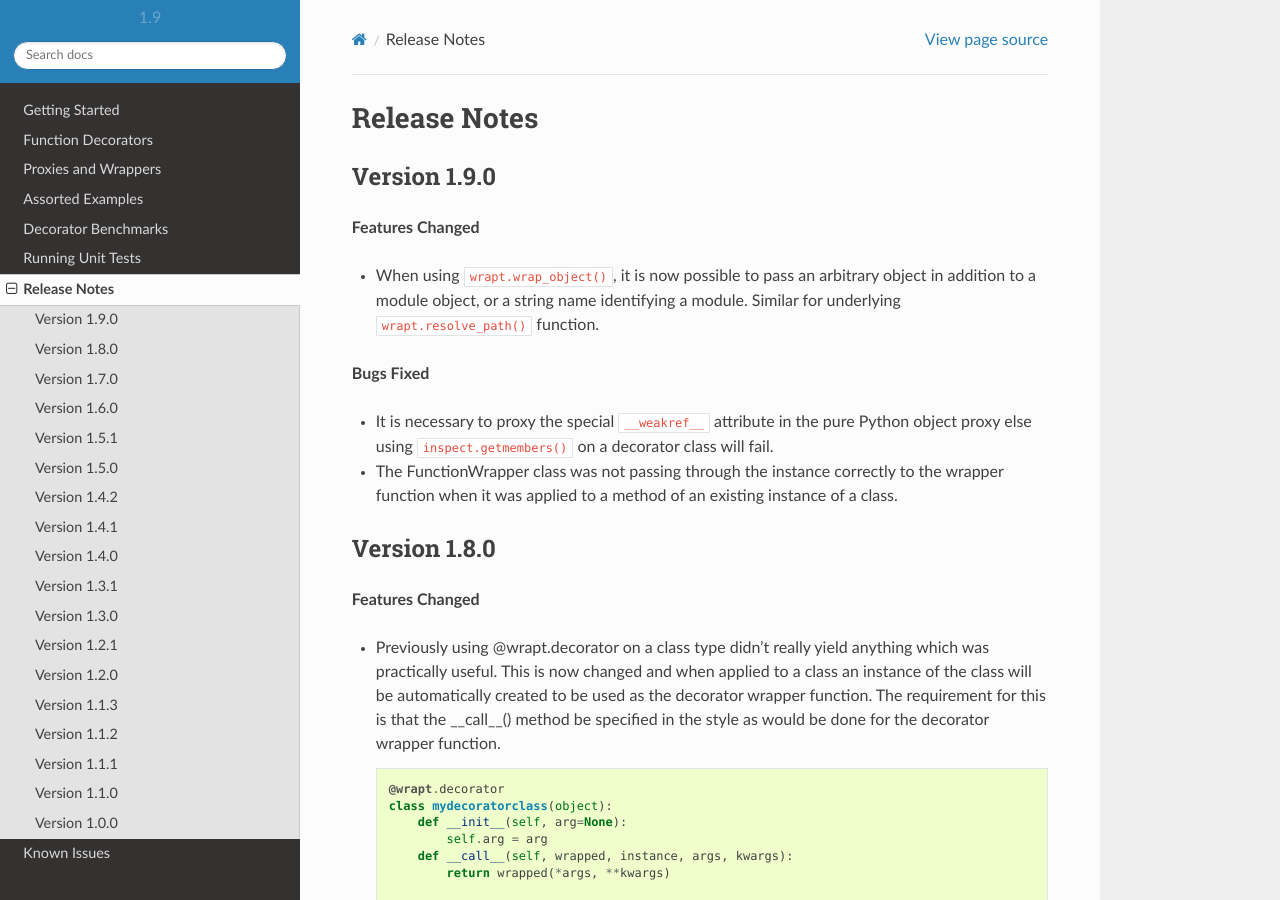
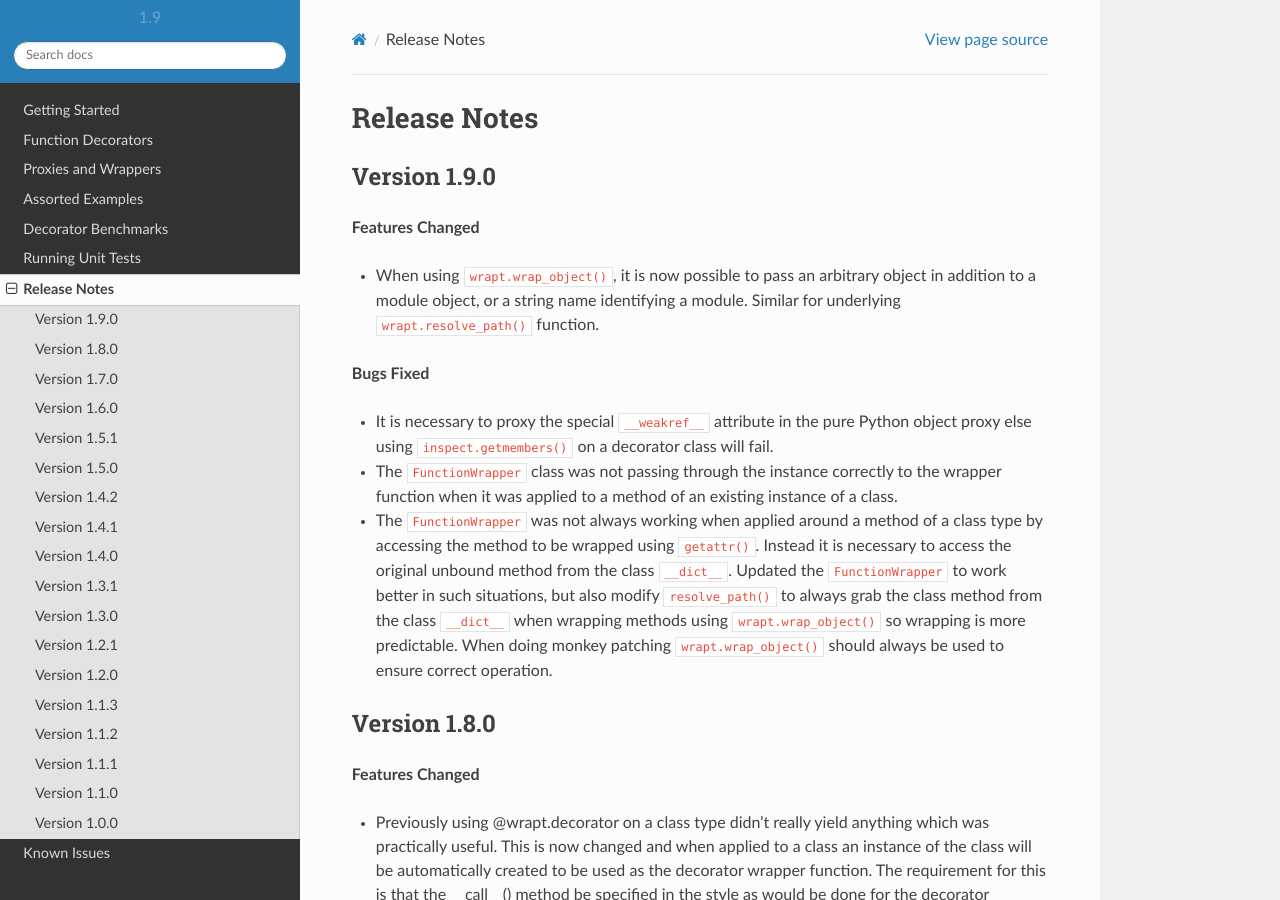
Before and after one commit to GrahamDumpleton/wrapt, a Sphinx documentation site: the page built from docs/changes.rst, in a window 1280 px wide and 900 px high. Built offline with Sphinx 7.4.7 and the Read the Docs theme 2.0.0, drawn with Linux system fonts in a browser that asks for light colours.

Commit message:
Document changes for monkey patching methods direct on a class.

```diff
--- a/docs/changes.rst
+++ b/docs/changes.rst
@@ -17,9 +17,19 @@ Version 1.9.0
   pure Python object proxy else using ``inspect.getmembers()`` on a
   decorator class will fail.
 
-* The FunctionWrapper class was not passing through the instance correctly
-  to the wrapper function when it was applied to a method of an existing
-  instance of a class.
+* The ``FunctionWrapper`` class was not passing through the instance
+  correctly to the wrapper function when it was applied to a method of an
+  existing instance of a class.
+
+* The ``FunctionWrapper`` was not always working when applied around a
+  method of a class type by accessing the method to be wrapped using
+  ``getattr()``. Instead it is necessary to access the original unbound
+  method from the class ``__dict__``. Updated the ``FunctionWrapper`` to
+  work better in such situations, but also modify ``resolve_path()`` to
+  always grab the class method from the class ``__dict__`` when wrapping
+  methods using ``wrapt.wrap_object()`` so wrapping is more predictable.
+  When doing monkey patching ``wrapt.wrap_object()`` should always be
+  used to ensure correct operation.
 
 Version 1.8.0
 -------------
```
